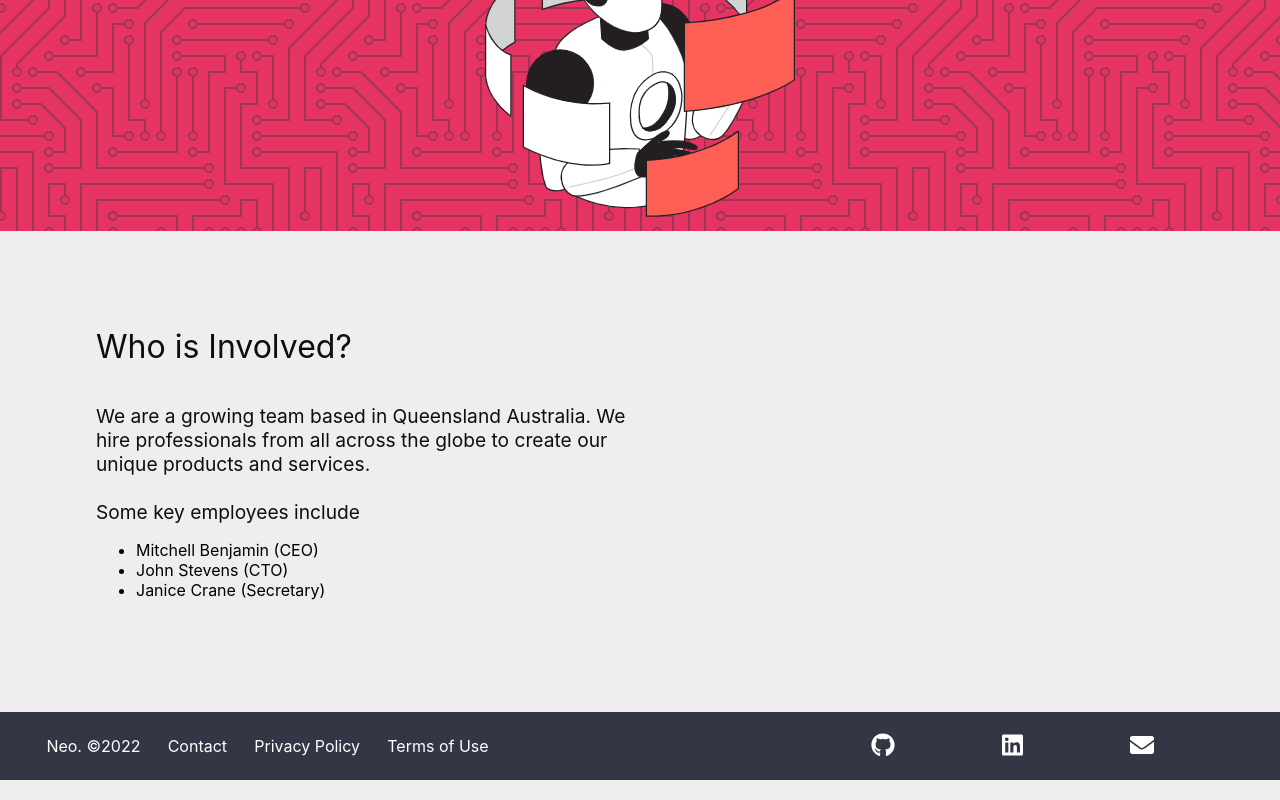
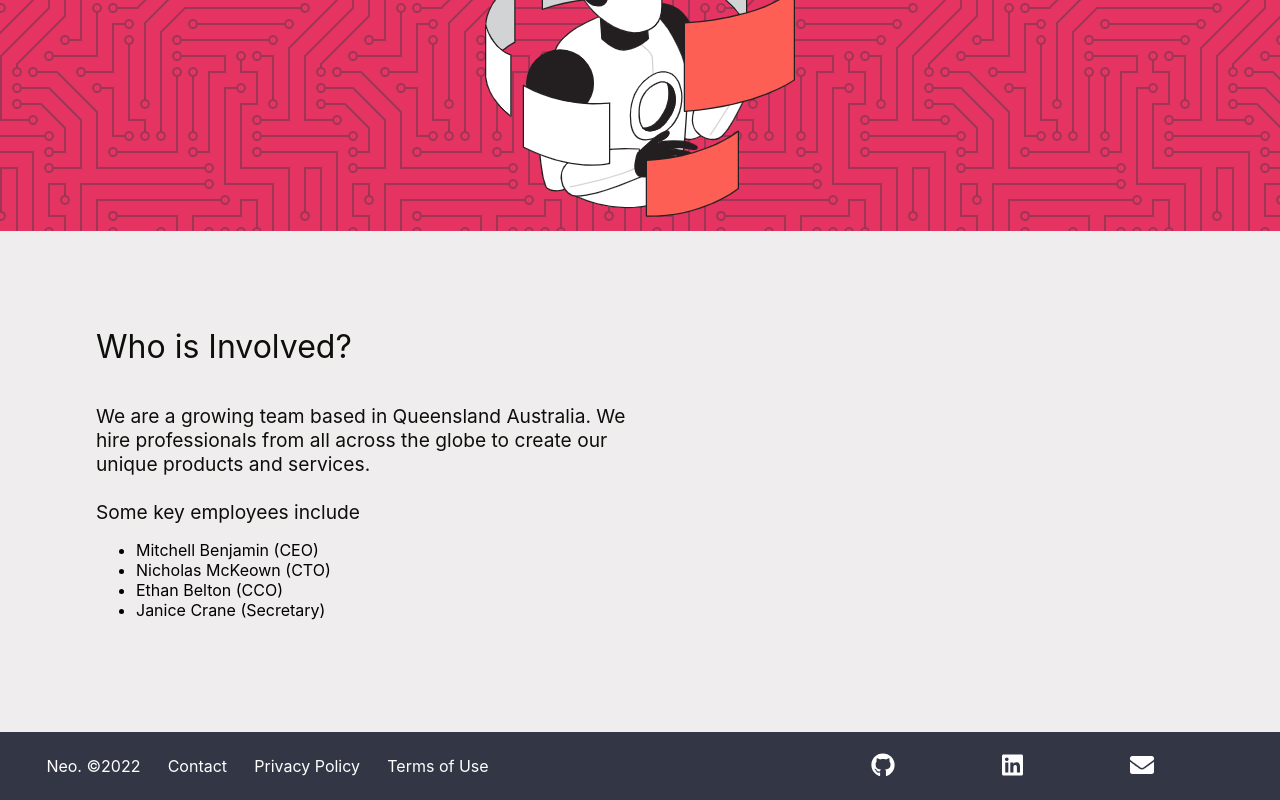
Before and after one commit to Murchyman/homeworkrobotNEXT, a Next.js app: page /About in a window 1280 px wide. Shown: the part 701-1501 px from the top of the page. Built offline with nearby package versions, Linux system fonts and the light colour scheme.

Commit message:
support image fix

```diff
--- a/pages/About.js
+++ b/pages/About.js
@@ -39,8 +39,13 @@ const About = () => {
                                 <span>Mitchell Benjamin (CEO)</span>
                             </li>
                             <li>
-                                <span>John Stevens (CTO)</span>
+                                <span>Nicholas McKeown (CTO)</span>
                             </li>
+
+                            <li>
+                                <span>Ethan Belton (CCO)</span>
+                            </li>
+
                             <li>
                                 <span>Janice Crane (Secretary)</span>
                             </li>
--- a/pages/contact.js
+++ b/pages/contact.js
@@ -16,8 +16,8 @@ const contact = () => {
                 <div className={styles.links}><Link passHref href={'mailto:support@homeworkrobot.net'}><span><FontAwesomeIcon icon="envelope" />  support@homeworkrobot.net</span></Link> </div>
 
             </div>
+
             <img src='/support.png' alt='' />
-
         </div >
     )
 }
--- a/styles/contact.module.css
+++ b/styles/contact.module.css
@@ -8,7 +8,7 @@
     }
     .subContainer{
         width: 90%;
-        height: 40vh;
+
         justify-content: center;
         align-items: center;
         text-align: center;
@@ -45,7 +45,7 @@
         }
         .subContainer{
             width: 100%;
-            height: 50vh;
+
             justify-content: center;
             align-items: center;
             text-align: center;
```
